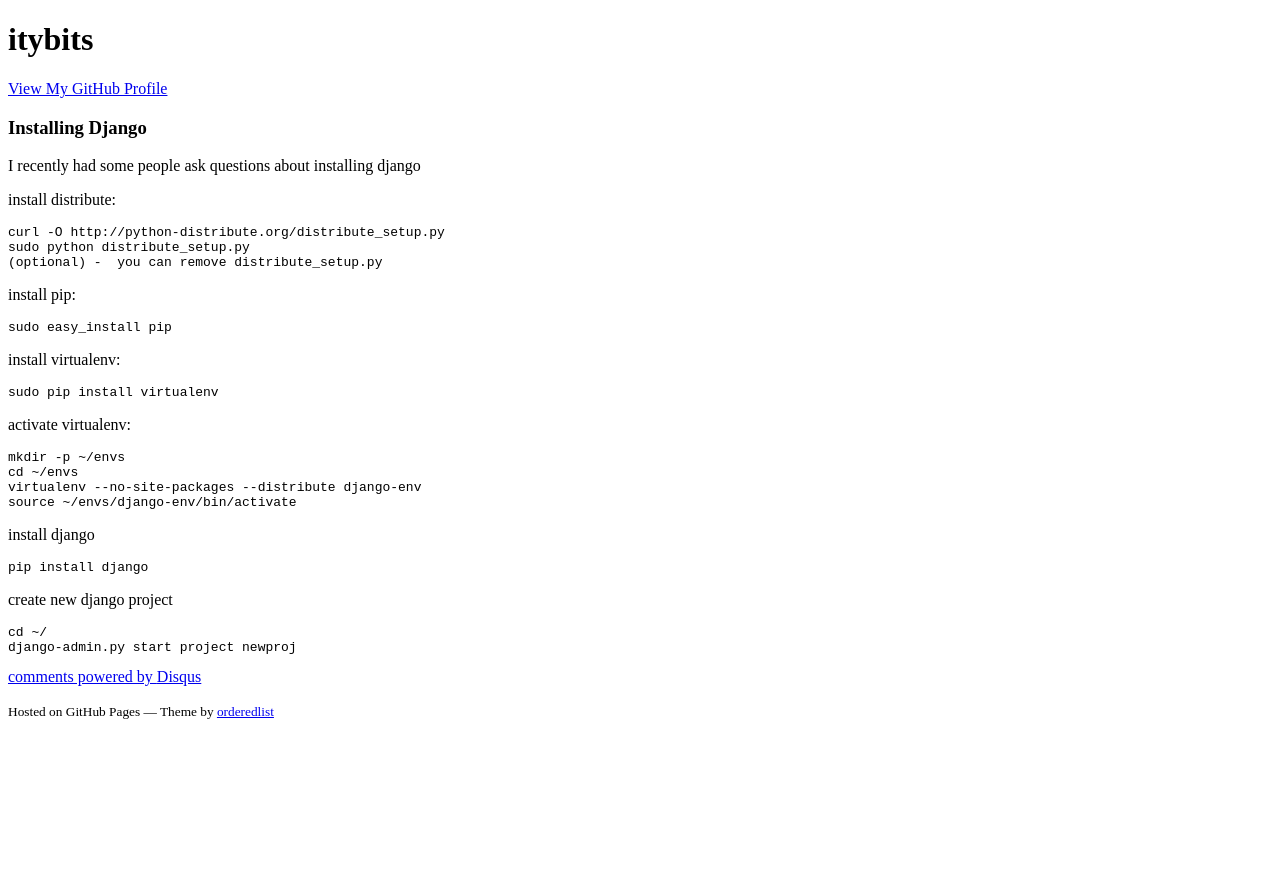
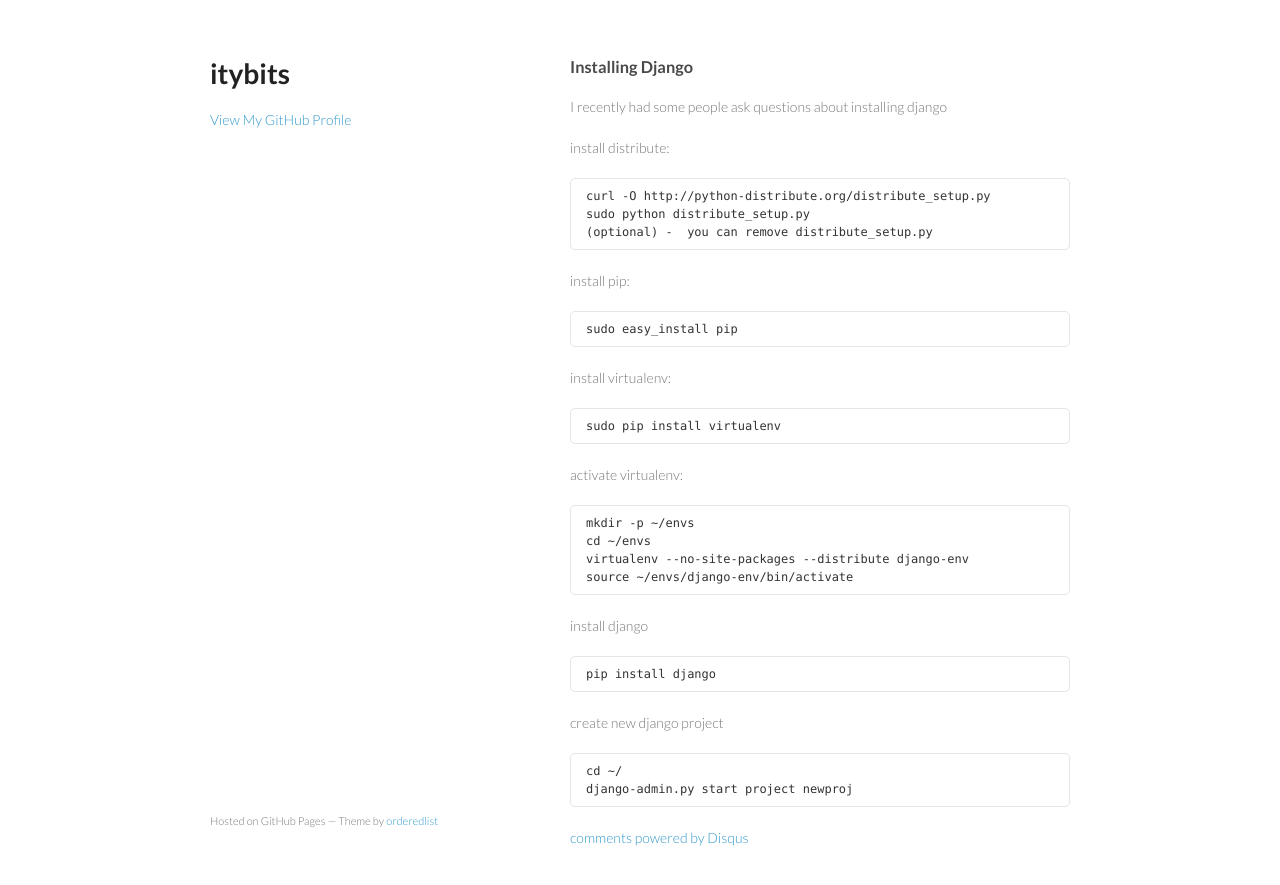
Before and after one commit to binarydud/binarydud.github.io, a Jekyll site: the page built from _posts/2012-06-13-installing-django.md, in a window 1280 px wide. Shown: the top 885 px of the page. Built offline with Jekyll 4.4.1, drawn with Linux system fonts in a browser that asks for light colours; comment, search, counter and statistics services are not loaded.

Commit message:
absolute paths

```diff
--- a/_layouts/base.html
+++ b/_layouts/base.html
@@ -5,8 +5,8 @@
         <meta http-equiv="X-UA-Compatible" content="chrome=1">
         <title>{{page.title}}</title>
 
-        <link rel="stylesheet" href="stylesheets/styles.css">
-        <link rel="stylesheet" href="stylesheets/pygment_trac.css">
+        <link rel="stylesheet" href="/stylesheets/styles.css">
+        <link rel="stylesheet" href="/stylesheets/pygment_trac.css">
         <meta name="viewport" content="width=device-width, initial-scale=1, user-scalable=no">
         <!--[if lt IE 9]>
         <script src="//html5shiv.googlecode.com/svn/trunk/html5.js"></script>
```
